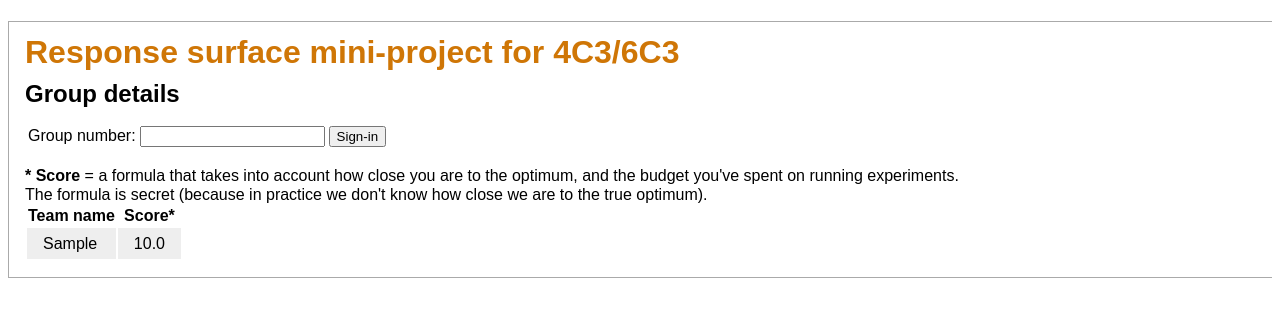
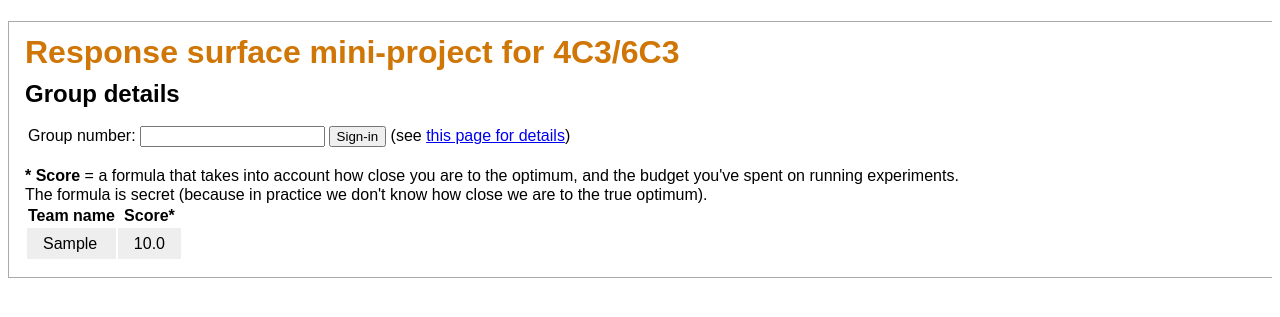
Before and after one commit to kgdunn/rsm-first-version, a Django app: template experiment/templates/sign_in_form.html in a window 1280 px wide. Shown: the top 317 px of the page. Run offline with Django 3.2, Linux system fonts and the light colour scheme; the template is opened without the code that fills it: most values are stand-ins (such as "Sample title", 1, 10 or a date in 2020); parts of the project's set-up code (start-up, migrations or seed data) failed here and were passed over.

Commit message:
Revised sign-in wording again

```diff
--- a/experiment/templates/sign_in_form.html
+++ b/experiment/templates/sign_in_form.html
@@ -8,7 +8,7 @@
 		<tr>
 			<td>Group number:</td>
 			<td><input id="id_student_number" type="text" name="student_number" maxlength="7"/></td>
-			<td><input type="submit" name="mysubmit" value="Sign-in"></td>
+			<td><input type="submit" name="mysubmit" value="Sign-in"> (see <a href="http://learnche.mcmaster.ca/4C3/Response_surface_bonus_project_-_2013">this page for details</a>)</td>
 		</tr>
 	</table>
 </form>
```
